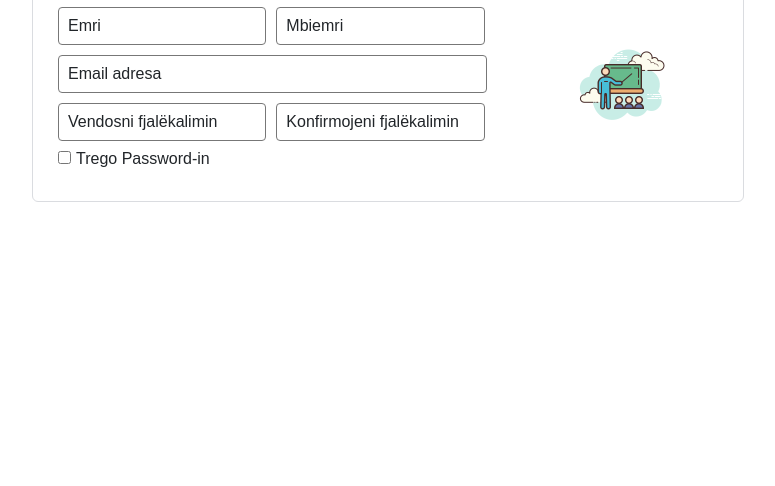
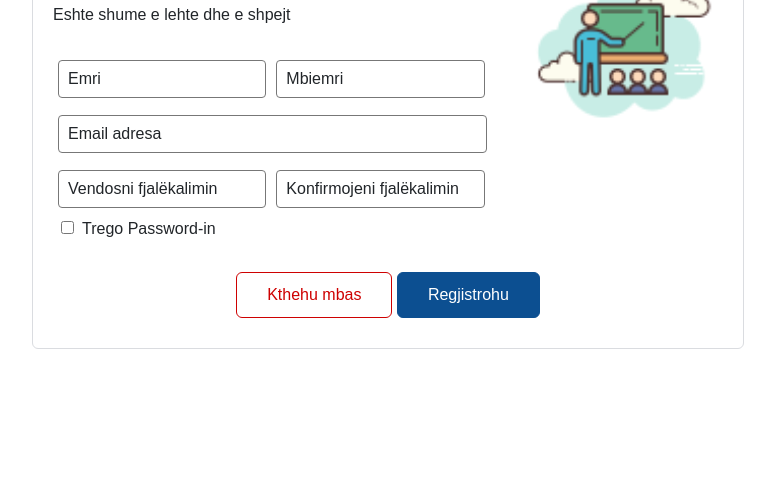
Before and after one commit to ak47385/MASHT--Grupi3-, a plain HTML site: page register-page.html in a window 1280 px wide. Shown: the part 314-800 px from the top of the page, without its empty margins (252-1027 px from the left). Drawn offline with nearby package versions, Linux system fonts and the light colour scheme.

Commit message:
completion of register page

```diff
--- a/css/register-page.css
+++ b/css/register-page.css
@@ -85,9 +85,36 @@ body{
     padding: 1px;
 }
 
+.personal-info{
+    margin-top: 30px;
+}
+
 .personal-info, .private-info{
     display: flex;
     flex-direction: row;
     justify-content: space-between;
     flex-wrap: nowrap;
 }
+
+.registerbttn{
+    padding: 10px 30px 10px 30px;
+    text-align: center;
+    border: 1px solid;
+    border-radius: 6px;
+}
+
+.bttn-section{
+    margin-top: 30px;
+}
+
+.goback-bttn{
+    background-color: transparent;
+    border-color: #ce0101;
+    color: #ce0101;
+}
+
+.next-bttn{
+    background-color: #0c4f91;
+    border-color: #0c4f91;
+    color: #fff;
+}
--- a/register-page.html
+++ b/register-page.html
@@ -17,7 +17,9 @@
             <div class="container">
                 <div class="row">
                     <div class="col-8 register-info">
-
+                        <img src="./images/register-logo.png" alt="" srcset="" width="50%">
+                        <h3>Filloni procesin e regjistrimit</h3>
+                        <h6>Eshte shume e lehte dhe e shpejt</h6>
                         <div class="personal-info">
                         <div class="user-input-wrp">
                             <input type="text" class="inputText" required/>
@@ -31,12 +33,12 @@
                        </div>
 
 
-                       <div class=" user-input-wrp" style="padding-right:8px;">
+                       <div class=" user-input-wrp" style="padding-right:8px; margin-top: 12px;">
                           <input type="email" class="inputText" required/>
                           <span class="floating-label">Email adresa</span>
                        </div>
 
-                       <div class="private-info">
+                       <div class="private-info" style="margin-top: 12px;">
                         <div class="user-input-wrp">
                             <input type="password" class="inputText" id="user-password" onfocus="showRule()" required/>
                             <span class="floating-label">Vendosni fjalëkalimin</span>
@@ -51,12 +53,17 @@
                         Përdorni 8+ karaktere me një përzierje shkronjash, numrash dhe simbolesh</div>
 
 
-                       <input type="checkbox" onclick="showhidepassword()" style=" margin: 5px;">Trego Password-in
+                       <input type="checkbox" onclick="showhidepassword()" style=" margin: 8px;">Trego Password-in
 
                     </div>
                     <div class="col-4 register-icon">
-                        <img src="./images/signup-icon.png" alt="" srcset="">
+                        <img src="./images/signup-icon.png" alt="" srcset="" width="100%">
                     </div>
+                </div>
+                <div class="bttn-section">
+                    <button class="registerbttn goback-bttn">Kthehu mbas</button>
+                    <button class="registerbttn next-bttn">Regjistrohu</button>
+
                 </div>
             </div>
 
```
Also changed, not shown: images/register-logo.png (added).
